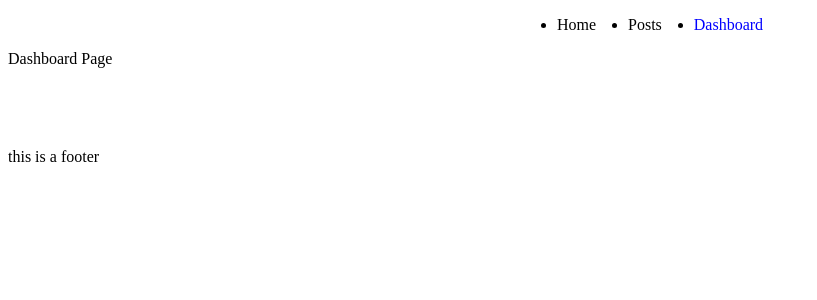
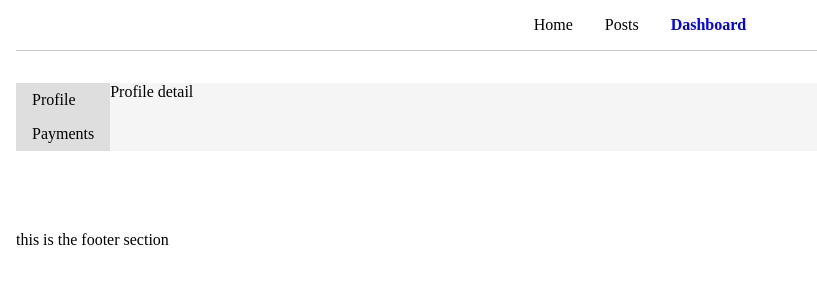
Before and after one commit to sevankeshish/router-dom-v6, a React (Vite) app: page /app/dashboard in a window 1280 px wide. Shown: the top 300 px of the page, without its empty margins (0-817 px from the left). Built offline with nearby package versions, Linux system fonts and the light colour scheme.

Commit message:
nested route in dashboard

```diff
--- a/src/App.css
+++ b/src/App.css
@@ -1,3 +1,18 @@
+* {
+  margin: 0;
+  padding: 0;
+  box-sizing: border-box;
+  list-style: none;
+}
+#root {
+  padding: 1rem;
+}
+nav {
+  margin-bottom: 2rem;
+  padding-bottom: 1rem;
+  border-bottom: 1px solid #ccc;
+}
+
 nav ul {
   display: flex;
   justify-content: center;
@@ -9,7 +24,7 @@ a {
 }
 
 a.active {
-  font-size: 700;
+  font-weight: 700;
   color: blue;
 }
 
@@ -22,4 +37,10 @@ a.active {
 }
 #sidebar a {
   display: block;
+  padding: 0.5rem 1rem;
 }
+
+#sidebar a.active {
+  background-color: rgb(88, 88, 235);
+  color: white;
+}
--- a/src/App.jsx
+++ b/src/App.jsx
@@ -1,7 +1,8 @@
 import { Route, Routes } from "react-router-dom";
 import "./App.css";
-import AppNav from "./components/AppNav";
 import Layout from "./components/Layout";
+import Payments from "./components/Payments";
+import Profile from "./components/Profile";
 import Dashboard from "./pages/Dashboard";
 import Home from "./pages/Home";
 import Posts from "./pages/Posts";
@@ -13,7 +14,11 @@ function App() {
         <Route path="/app" element={<Layout />}>
           <Route index element={<Home />} />
           <Route path="posts" element={<Posts />} />
-          <Route path="dashboard" element={<Dashboard />} />
+          <Route path="dashboard" element={<Dashboard />}>
+            <Route index element={<Profile />} />
+            <Route path="profile" element={<Profile />} />
+            <Route path="payments" element={<Payments />} />
+          </Route>
         </Route>
       </Routes>
     </div>
--- a/src/components/Layout.jsx
+++ b/src/components/Layout.jsx
@@ -6,7 +6,7 @@ const Layout = () => {
     <div>
       <AppNav />
       <Outlet />
-      <footer style={{ marginTop: "5rem" }}>this is a footer</footer>
+      <footer style={{ marginTop: "5rem" }}>this is the footer section</footer>
     </div>
   );
 };
--- /dev/null
+++ b/src/components/Payments.jsx
@@ -0,0 +1,7 @@
+import React from "react";
+
+function Payments() {
+  return <div>Payments detail</div>;
+}
+
+export default Payments;
--- /dev/null
+++ b/src/components/Profile.jsx
@@ -0,0 +1,7 @@
+import React from "react";
+
+function Profile() {
+  return <div>Profile detail</div>;
+}
+
+export default Profile;
--- a/src/pages/Dashboard.jsx
+++ b/src/pages/Dashboard.jsx
@@ -1,5 +1,15 @@
+import { NavLink, Outlet } from "react-router-dom";
+
 const Dashboard = () => {
-  return <div>Dashboard Page</div>;
+  return (
+    <div id="dashboard">
+      <div id="sidebar">
+        <NavLink to="profile">Profile</NavLink>
+        <NavLink to="payments">Payments</NavLink>
+      </div>
+      <Outlet />
+    </div>
+  );
 };
 
 export default Dashboard;
```
